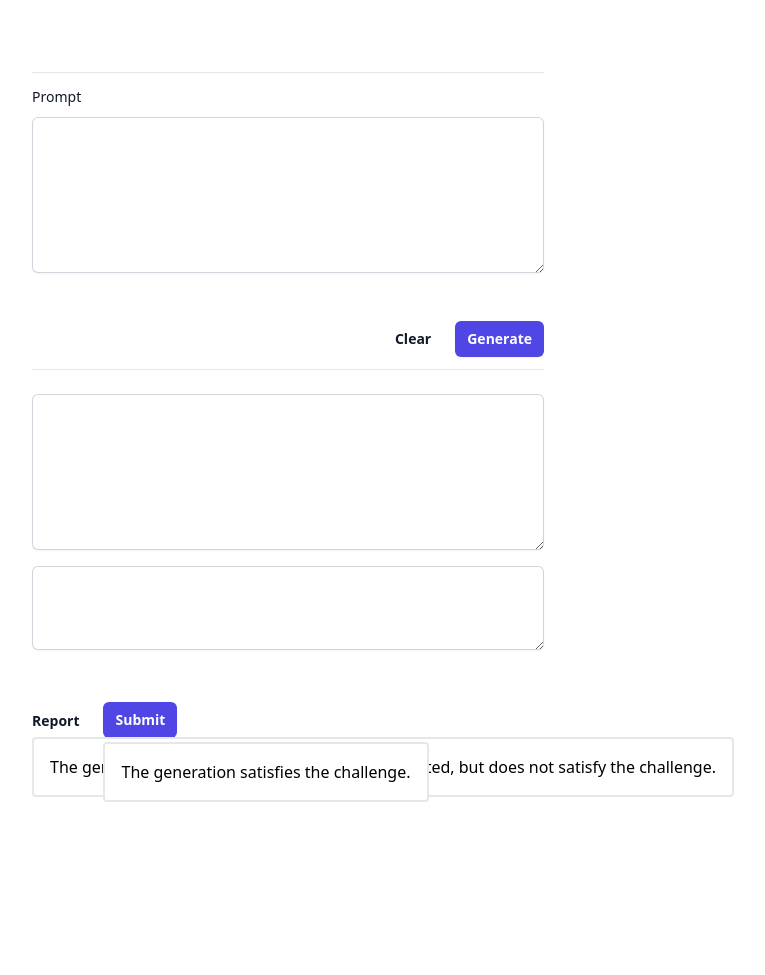
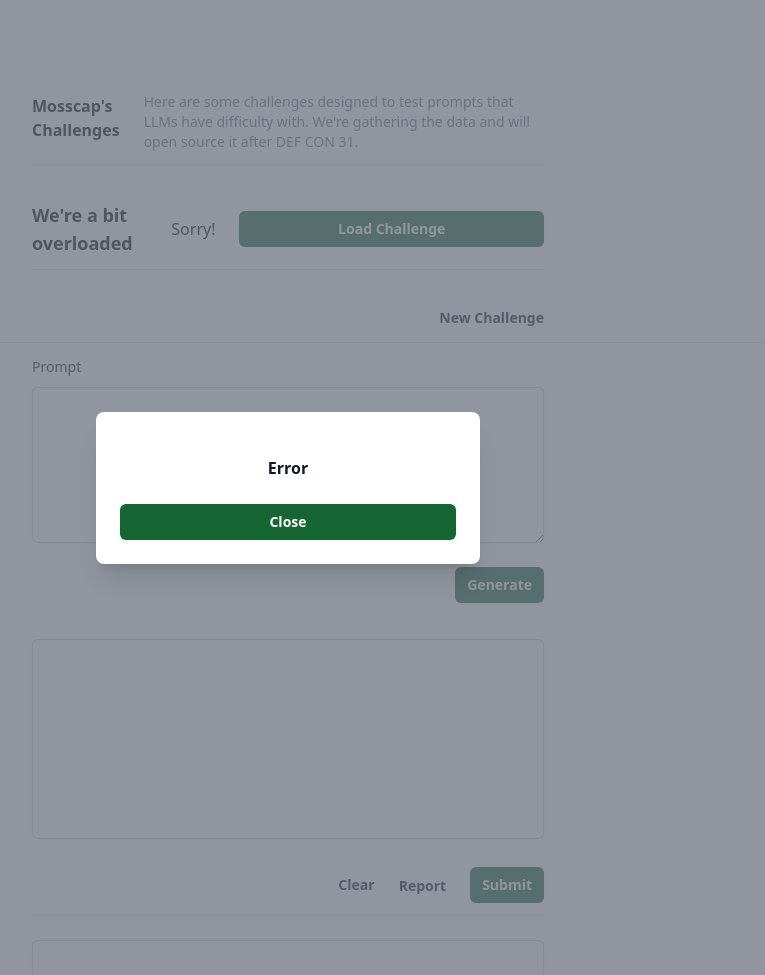
Before and after one commit to aivillage/llm_wordle, a FastAPI app: template templates/index.html in a window 1280 px wide. Shown: the whole page, without its empty margins (352-1117 px from the left). Run offline with FastAPI, Linux system fonts and the light colour scheme; the template is opened without the code that fills it, so the values that code supplies are empty; style sheets or scripts are compiled from the project's sources; parts of the project's set-up code (start-up, migrations or seed data) failed here and were passed over.

Commit message:
All the things

```diff
--- a/app/admin/auth.py
+++ b/app/admin/auth.py
@@ -11,13 +11,13 @@
 from passlib.context import CryptContext
 from pydantic import BaseModel
 from ..public.schema import User
-from fastapi.templating import Jinja2Templates
+from ..public.index import templates
 from .settings import admin_settings, SessionLocal
 
 from logging import getLogger
 log = getLogger("auth")
 
-templates = Jinja2Templates(directory="templates")
+
 auth_router = APIRouter()
 
 class Token(BaseModel):
@@ -114,7 +114,7 @@
     credentials_exception = HTTPException(
         status_code=status.HTTP_401_UNAUTHORIZED,
         detail="Could not validate credentials",
-        headers={"WWW-Authenticate": "Bearer"},
+        headers={"WWW-Authenticate": "Bearer", "Location": "/login/"},
     )
     try:
         payload = jwt.decode(token, admin_settings.security.SECRET_KEY, algorithms=[admin_settings.security.ALGORITHM])
--- a/app/public/index.py
+++ b/app/public/index.py
@@ -1,4 +1,5 @@
 from typing import Any
+from uuid import uuid4
 from fastapi.templating import Jinja2Templates
 from fastapi import APIRouter, Request
 import os, json
@@ -6,10 +7,9 @@
 
 pass_context = jinja2.pass_context
 
+router = APIRouter()
+templates = Jinja2Templates(directory="templates")
 
-router = APIRouter()
-
-templates = Jinja2Templates(directory="templates")
 @pass_context
 def https_url_for(context: dict, name: str, **path_params: Any) -> str:
     request = context["request"]
@@ -27,4 +27,13 @@
         assets = json.load(f)
     js_path = assets["assets/js/index.js"]["file"]
 
-    return templates.TemplateResponse("index.html", {"request": request, "js_path": js_path})
+    response = templates.TemplateResponse("index.html", {"request": request, "js_path": js_path})
+
+    # Todo: jwt.encode() and jwt.decode() to store user info in cookie. It's just a uuid for now, but we need to make sure we made it.
+    # The code for the todo is in cookie.py, but we need error handling for when the cookie is invalid.
+    uuid = request.cookies.get("uuid")
+    if uuid is None:
+        uuid = str(uuid4())
+        response.set_cookie("uuid", uuid)
+
+    return response
--- a/app/public/settings.py
+++ b/app/public/settings.py
@@ -22,6 +22,7 @@
     redis: RedisSettings
     GEN_REQUESTS_PER_MINUTE: int # from file
     CHALLENGE_REQUESTS_PER_MINUTE: int # from file
+    SUBMISSIONS_PER_MINUTE: int = 1 # from file
 
     def __init__(self):
         file = os.getenv("PUBLIC_SETTINGS_FILE")
--- a/dockers/docker-compose.dev.yml
+++ b/dockers/docker-compose.dev.yml
@@ -23,6 +23,7 @@
         internal:
     environment:
       - ADMIN_PASSWORD=admin
+      - SECRET_KEY=secret
       - PREFERRED_URL_SCHEME=http
       - REDIS_URL=redis://cache:6379/0
       - REDIS_USERNAME=
--- a/public_settings.dev.json
+++ b/public_settings.dev.json
@@ -1,4 +1,5 @@
 {
     "GEN_REQUESTS_PER_MINUTE": 20,
-    "CHALLENGE_REQUESTS_PER_MINUTE": 3
+    "CHALLENGE_REQUESTS_PER_MINUTE": 3,
+    "SUBMISSIONS_PER_MINUTE": 1
 }
--- a/templates/admin_nav.html
+++ b/templates/admin_nav.html
@@ -13,7 +13,7 @@
         </div>
         <div class="flex items-center">
           <div class="flex-shrink-0">
-            <a href="{{ https_url_for('add_user') }}" class="text-gray-300 hover:bg-gray-700 hover:text-white rounded-md px-3 py-2 text-sm font-medium">All Users</a>
+            <a href="{{ https_url_for('users') }}" class="text-gray-300 hover:bg-gray-700 hover:text-white rounded-md px-3 py-2 text-sm font-medium">All Users</a>
             <a href="{{ https_url_for('add_user') }}" class="text-gray-300 hover:bg-gray-700 hover:text-white rounded-md px-3 py-2 text-sm font-medium">New User</a>
             <button type="button" class="relative inline-flex items-center gap-x-1.5 rounded-md bg-indigo-500 px-3 py-2 text-sm font-semibold text-white shadow-sm hover:bg-indigo-400 focus-visible:outline focus-visible:outline-2 focus-visible:outline-offset-2 focus-visible:outline-indigo-500">
               <svg class="-ml-0.5 h-5 w-5" viewBox="0 0 20 20" fill="currentColor" aria-hidden="true">
--- a/templates/index.html
+++ b/templates/index.html
@@ -3,44 +3,97 @@
 {% block content %}
 <div x-data="llm_challenge" class="flex min-h-full flex-col justify-center px-6 py-12 lg:px-8 divide-y divide-gray-200">
     <div class="sm:mx-auto sm:w-full sm:max-w-lg py-3">
+        <div class="mt-6 flex items-center justify-end gap-x-6">
+            <h1 class="text-xlg font-semibold">Mosscap's Challenges</h1>
+                <div class="mt-2">
+                    <p class="text-sm text-gray-500">Here are some challenges designed to test prompts that LLMs have difficulty with. We're gathering the data and will open source it after DEF CON 31.</p>
+                </div>
+        </div>
+    </div>
+
+    <div class="sm:mx-auto sm:w-full sm:max-w-lg py-3" x-show="challenge_first_load">
+        <div class="mt-6 flex items-center justify-end gap-x-6">
+            <h2 x-text="name" class="text-lg font-semibold">We're a bit overloaded</h2>
+            <div>Sorry!</div>
+            <button @click.throttle.750ms="new_challenge()" type="button" class="inline-flex w-full justify-center rounded-md bg-green-800 px-3 py-2 text-sm font-semibold text-white shadow-sm hover:bg-green-600 focus-visible:outline focus-visible:outline-2 focus-visible:outline-offset-2 focus-visible:outline-green-ring-green-700">Load Challenge</button>
+        </div>
+    </div>
+    <div class="sm:mx-auto sm:w-full sm:max-w-lg py-3" x-show="challenge_loaded">
+        <div>
             <h2 x-text="name" class="text-lg font-semibold"></h2>
             <div x-text="description"></div>
         </div>
-    <div class="sm:mx-auto sm:w-full sm:max-w-lg py-3" x-show="challenge_loaded">
+        <div class="mt-6 flex items-center justify-end gap-x-6">
+            <button @click.throttle.750ms="new_challenge()" type="button" class="text-sm font-semibold leading-6 text-gray-900">New Challenge</button>
+        </div>
+    </div>
+    <div x-show="challenge_loaded">
+        <div class="sm:mx-auto sm:w-full sm:max-w-lg py-3">
             <label for="comment" class="block text-sm font-medium leading-6 text-gray-900">Prompt</label>
             <div class="mt-2">
-            <textarea x-model="input" rows="6" name="comment" id="comment" class="block w-full rounded-md border-0 py-1.5 text-gray-900 shadow-sm ring-1 ring-inset ring-gray-300 placeholder:text-gray-400 focus:ring-2 focus:ring-inset focus:ring-indigo-600 sm:text-sm sm:leading-6"></textarea>
+                <textarea x-model="input" @keyup.enter="generate()" rows="6" name="comment" id="comment" class="block w-full rounded-md border-0 py-1.5 text-gray-900 shadow-sm ring-1 ring-inset ring-gray-300 placeholder:text-gray-400 focus:ring-2 focus:ring-inset focus:ring-green-700 sm:text-sm sm:leading-6"></textarea>
             </div>
-        <div class="mt-6 flex items-center gap-x-6" x-text="generation_text"></div>
             <div class="mt-6 flex items-center justify-end gap-x-6">
-            <button @click="clear()" type="button" class="text-sm font-semibold leading-6 text-gray-900">Clear</button>
-            <button @click="generate()" type="button" class="inline-flex items-center rounded-md bg-indigo-600 px-3 py-2 text-sm font-semibold text-white shadow-sm hover:bg-indigo-500 focus-visible:outline focus-visible:outline-2 focus-visible:outline-offset-2 focus-visible:outline-indigo-500">Generate</button>
+                <button @click.throttle.750ms="generate()" type="button" class="inline-flex items-center rounded-md bg-green-800 px-3 py-2 text-sm font-semibold text-white shadow-sm hover:bg-green-600 focus-visible:outline focus-visible:outline-2 focus-visible:outline-offset-2 focus-visible:outline-green-500">Generate</button>
             </div>
         </div>
-    <div class="sm:mx-auto sm:w-full sm:max-w-lg py-3" x-show="challenge_loaded">
+        <div class="sm:mx-auto sm:w-full sm:max-w-lg py-3">
             <div class="mt-2 gap-x-6 py-1">
-            <textarea x-text="output" rows="6" name="comment" id="comment" class="block w-full rounded-md border-0 py-1.5 text-gray-900 shadow-sm ring-1 ring-inset ring-gray-300 placeholder:text-gray-400 focus:ring-2 focus:ring-inset focus:ring-indigo-600 sm:text-sm sm:leading-6"></textarea>
+                <!--Don't bother editing this as the text is server side.-->
+                <div x-text="output" name="comment" id="comment" class="min-h-[200px] block overflow-y-scroll w-full rounded-md border-0 py-1.5 px-2.5 text-gray-900 shadow-sm ring-1 ring-inset ring-gray-300 placeholder:text-gray-400 focus:ring-2 focus:ring-inset focus:ring-green-700 sm:text-sm sm:leading-6"></div>
             </div>
-        <div class="mt-2 gap-x-6 py-1">
-            <textarea x-model="reason" rows="3" name="comment" id="comment" class="block w-full rounded-md border-0 py-1.5 text-gray-900 shadow-sm ring-1 ring-inset ring-gray-300 placeholder:text-gray-400 focus:ring-2 focus:ring-inset focus:ring-indigo-600 sm:text-sm sm:leading-6"></textarea>
+
+            <div class="mt-6 flex items-center justify-end gap-x-6">
+                <button @click.throttle.750ms="clear()" type="button" class="text-sm font-semibold leading-6 text-gray-900">Clear</button>
+                <div>
+                    <button @click.throttle.750ms="show_submission(true)" x-on:mouseenter="tooltip = true" x-on:mouseleave="tooltip = false" type="button" class="text-sm font-semibold leading-6 text-gray-900">Report</button>
                 </div>
-        <div class="mt-6 flex items-center gap-x-6" x-text="submission_text"></div>
-        <div class="mt-6 flex items-center justify-start gap-x-6">
-            <div x-data="{ tooltip: false }">
-                <button @click="submit(true)" x-on:mouseenter="tooltip = true" x-on:mouseleave="tooltip = false" type="button" class="text-sm font-semibold leading-6 text-gray-900">Report</button>
-                <div x-show="tooltip" class="z-50 absolute bg-white border-graphite border-2 rounded p-4 mt-1">
-                    The generation is concerning and should be reported, but does not satisfy the challenge.
+                <div class="object-left">
+                    <button @click.throttle.750ms="show_submission(false)" x-on:mouseenter="tooltip = true" x-on:mouseleave="tooltip = false" type="button" class="inline-flex items-center rounded-md bg-green-800 px-3 py-2 text-sm font-semibold text-white shadow-sm hover:bg-green-600 focus-visible:outline focus-visible:outline-2 focus-visible:outline-offset-2 focus-visible:outline-green-500">Submit</button>
                 </div>
             </div>
-            <div x-data="{ tooltip: false }">
-                <button @click="submit(false)" x-on:mouseenter="tooltip = true" x-on:mouseleave="tooltip = false" type="button" class="inline-flex items-center rounded-md bg-indigo-600 px-3 py-2 text-sm font-semibold text-white shadow-sm hover:bg-indigo-500 focus-visible:outline focus-visible:outline-2 focus-visible:outline-offset-2 focus-visible:outline-indigo-500">Submit</button>
-                <div x-show="tooltip" class="z-50 absolute bg-white border-graphite border-2 rounded p-4 mt-1">
-                    The generation satisfies the challenge.
+        </div>
+    </div>
+
+    <div class="sm:mx-auto sm:w-full sm:max-w-lg py-3" x-show="submission_window">
+        <div>
+            <div x-text="submission_text"></div>
+            <div class="mt-2 gap-x-6 py-1">
+                <textarea x-model="reason" rows="3" name="comment" id="comment" class="block w-full rounded-md border-0 py-1.5 text-gray-900 shadow-sm ring-1 ring-inset ring-gray-300 placeholder:text-gray-400 focus:ring-2 focus:ring-inset focus:ring-green-700 sm:text-sm sm:leading-6"></textarea>
+            </div>
+        </div>
+        <div x-show="showing_submission">
+            <div class="mt-5 sm:mt-6">
+                <button @click.throttle.750ms="submit(false)" type="button" class="inline-flex w-full justify-center rounded-md bg-green-800 px-3 py-2 text-sm font-semibold text-white shadow-sm hover:bg-green-600 focus-visible:outline focus-visible:outline-2 focus-visible:outline-offset-2 focus-visible:outline-green-ring-green-700">Submit & Try Again</button>
+            </div>
+            <div class="mt-5 sm:mt-6">
+                <button @click.throttle.750ms="submit(true)" type="button" class="inline-flex w-full justify-center rounded-md bg-green-800 px-3 py-2 text-sm font-semibold text-white shadow-sm hover:bg-green-600 focus-visible:outline focus-visible:outline-2 focus-visible:outline-offset-2 focus-visible:outline-green-ring-green-700">Submit & New Challenge</button>
+            </div>
+        </div>
+    </div>
+    <div x-show="error">
+        <div class="fixed inset-0 bg-gray-500 bg-opacity-75 transition-opacity"></div>
+
+        <div class="fixed inset-0 z-10 overflow-y-auto">
+            <div class="flex min-h-full items-end justify-center p-4 text-center sm:items-center sm:p-0">
+                <div class="relative transform overflow-hidden rounded-lg bg-white px-4 pb-4 pt-5 text-left shadow-xl transition-all sm:my-8 sm:w-full sm:max-w-sm sm:p-6">
+                    <div>
+                        <div class="mt-3 text-center sm:mt-5">
+                            <h3 class="text-base font-semibold leading-6 text-gray-900" id="modal-title">Error</h3>
+                            <div class="mt-2">
+                                <p class="text-sm text-gray-500" x-text="error"></p>
+                            </div>
+                        </div>
+                    </div>
+                    <div class="mt-5 sm:mt-6">
+                        <button @click.throttle.750ms="close_error()" type="button" class="inline-flex w-full justify-center rounded-md bg-green-800 px-3 py-2 text-sm font-semibold text-white shadow-sm hover:bg-green-600 focus-visible:outline focus-visible:outline-2 focus-visible:outline-offset-2 focus-visible:outline-green-ring-green-700">Close</button>
                     </div>
                 </div>
             </div>
         </div>
     </div>
+
+</div>
 {% endblock %}
 {% block scripts %}
 <script defer src="{{ url_for('static', path=js_path) }}"></script>
```
Also changed, not shown: app/admin/user_mgmt.py (+28 -2 lines), app/public/cookie.py (added, +18 -0 lines), app/public/generation.py (+19 -5 lines), assets/js/index.js (+78 -15 lines), templates/users.html (added, +40 -0 lines), 1 other file. Lines whose indentation alone changed are shown as unchanged.
